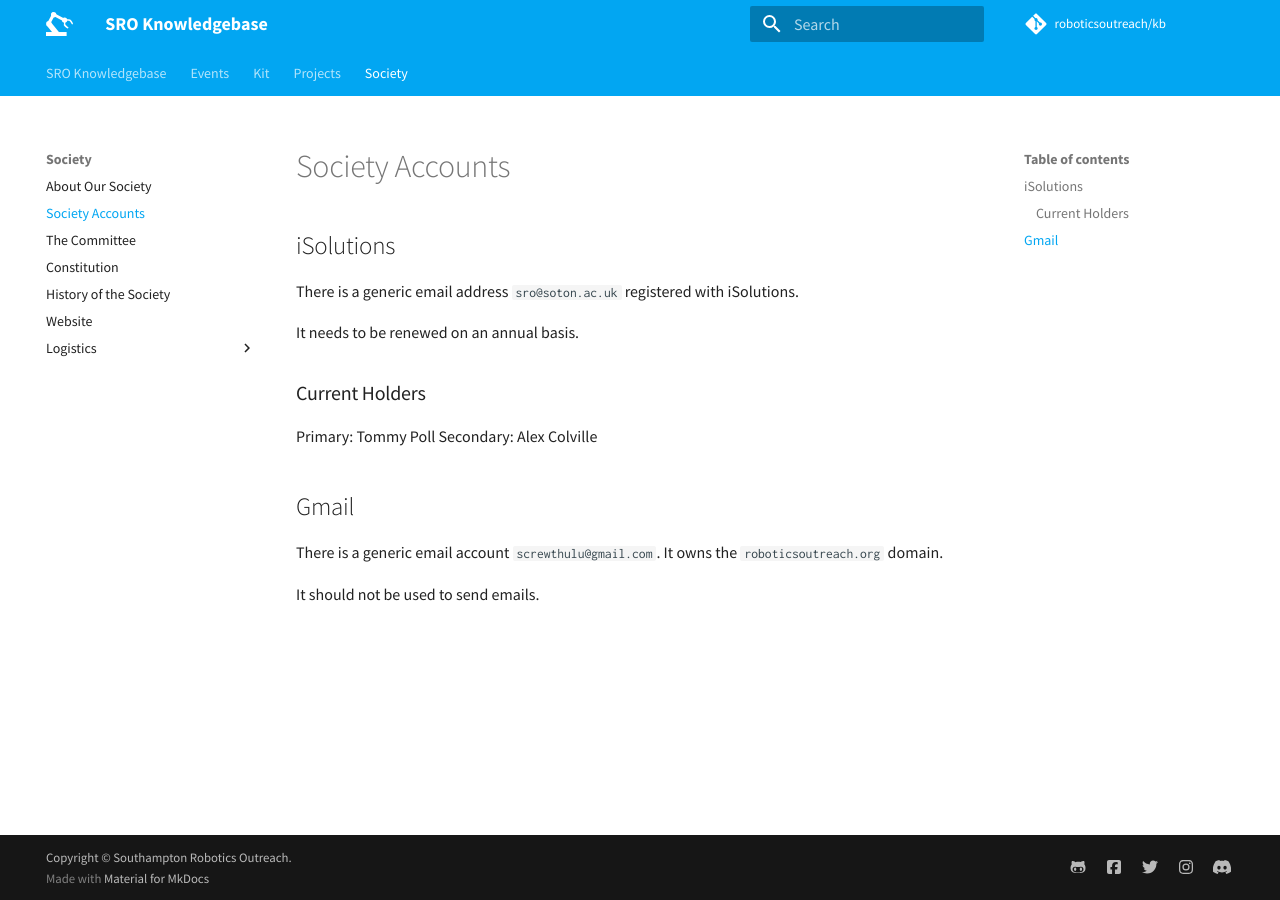
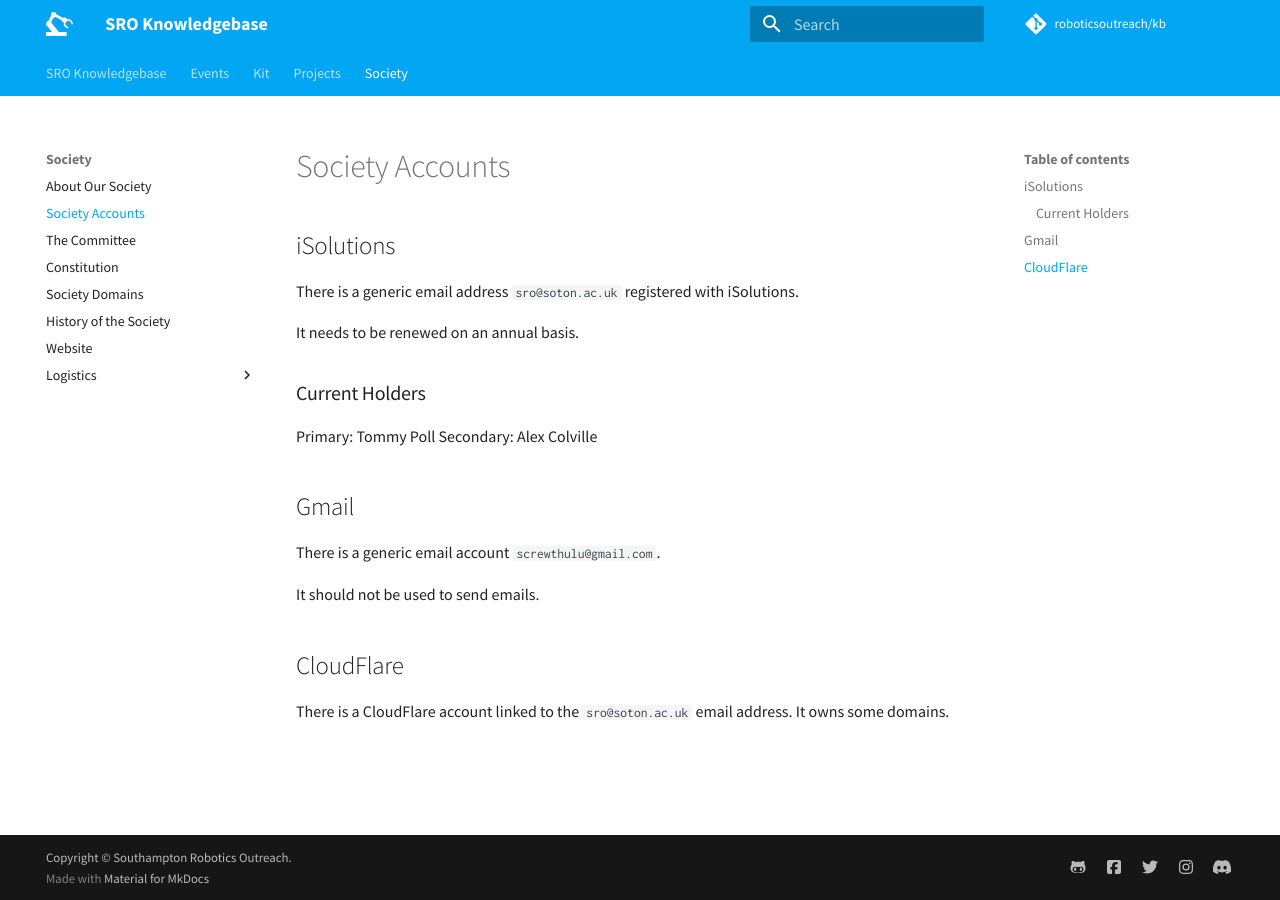
Before and after one commit to roboticsoutreach/kb, an MkDocs documentation site: the page built from docs/society/accounts.md, in a window 1280 px wide. Built offline with MkDocs 1.6.1 and Material for MkDocs 9.7.7, drawn with Linux system fonts in a browser that asks for light colours; comment, search, counter and statistics services are not loaded.

Commit message:
Add information about domains and CloudFlare.

```diff
--- a/docs/society/accounts.md
+++ b/docs/society/accounts.md
@@ -14,6 +14,9 @@ Secondary: Alex Colville
 ## Gmail
 
 There is a generic email account `screwthulu@gmail.com`.
-It owns the `roboticsoutreach.org` domain.
 
 It should not be used to send emails.
+
+## CloudFlare
+
+There is a CloudFlare account linked to the `sro@soton.ac.uk` email address. It owns some domains.
```
Also changed, not shown: docs/society/domains.md (added, +11 -0 lines).
